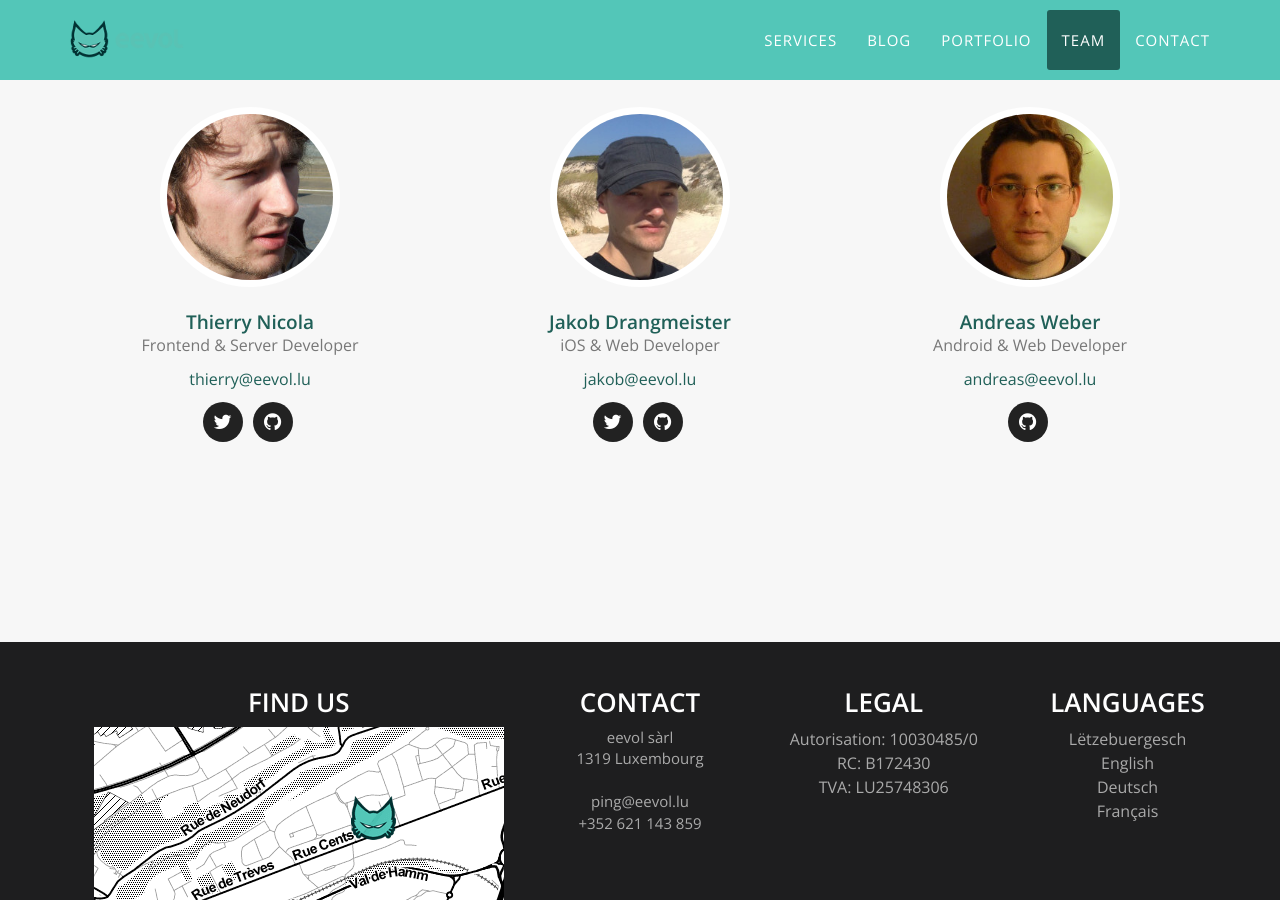
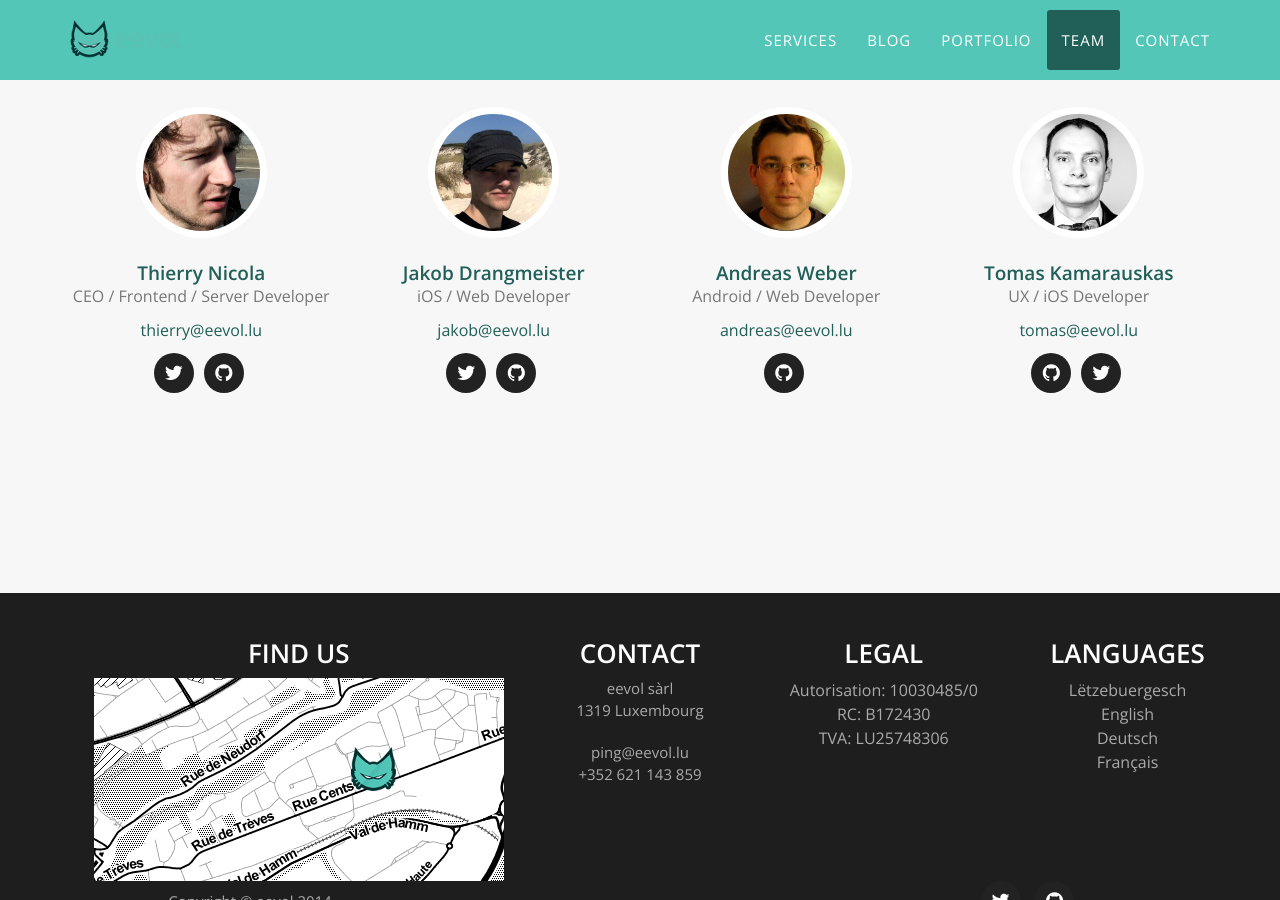
Before and after one commit to eevol/eevol.github.io, a Jekyll site: the page built from index.html, in a window 1280 px wide and 900 px high, scrolled down 3373 px. Built offline with Jekyll 4.4.1, drawn with Linux system fonts in a browser that asks for light colours.

Commit message:
Adding tomas as team member

```diff
--- a/_config.yml
+++ b/_config.yml
@@ -29,7 +29,7 @@ collections:
 people:
 - name: Thierry Nicola
   pic: thierry
-  position: Frontend & Server Developer
+  position: CEO / Frontend / Server Developer
   email: thierry@eevol.lu
   social:
     - title: twitter
@@ -40,7 +40,7 @@ people:
 
 - name: Jakob Drangmeister
   pic: jakob
-  position: iOS & Web Developer
+  position: iOS / Web Developer
   email: jakob@eevol.lu
   social:
     - title: twitter
@@ -51,11 +51,22 @@ people:
 
 - name: Andreas Weber
   pic: andreas
-  position: Android & Web Developer
+  position: Android / Web Developer
   email: andreas@eevol.lu
   social:
     - title: github
       url: http://github.com/anti43
+
+
+- name: Tomas Kamarauskas
+  pic: tomas
+  position: UX / iOS Developer
+  email: tomas@eevol.lu
+  social:
+    - title: github
+      url: https://github.com/tomasKa
+    - title: twitter
+      url: https://twitter.com/KaMatom
 
 
 # Social networks usernames (many more available: google-plus, flickr, dribbble, pinterest, instagram, tumblr, linkedin, etc.)
--- a/_includes/team.html
+++ b/_includes/team.html
@@ -9,7 +9,7 @@
             </div>
             <div class="row">
                 {% for member in site.people %}
-                <div class="col-sm-4">
+                <div class="col-sm-3">
                     <div class="team-member">
                         <img src="img/team/{{ member.pic }}.jpg" class="img-responsive img-circle" alt="">
                         <h4>{{ member.name }}</h4>
```
Also changed, not shown: img/team/andreas.jpg, img/team/jakob.jpg, img/team/thierry.jpg, img/team/tomas.jpg (added).
